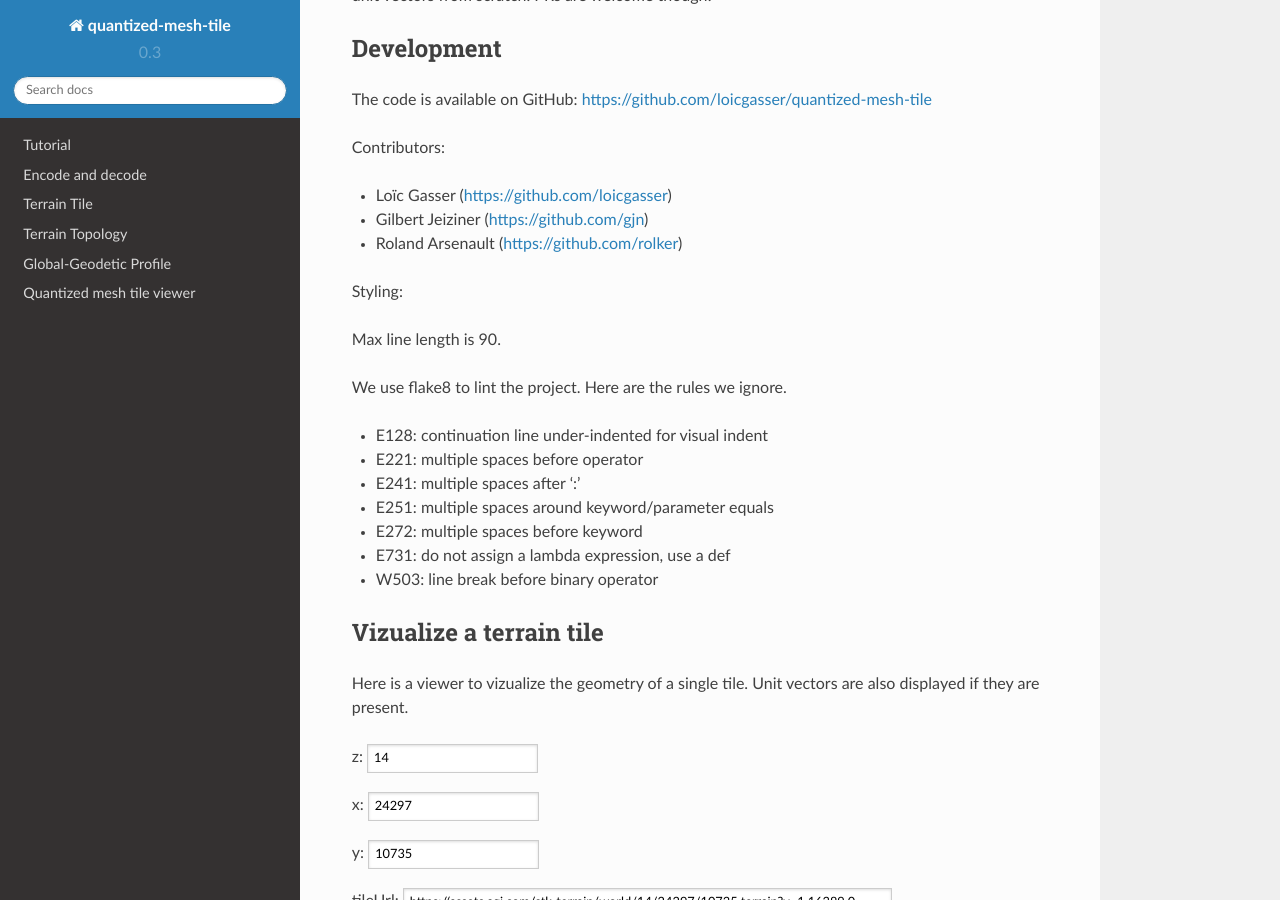
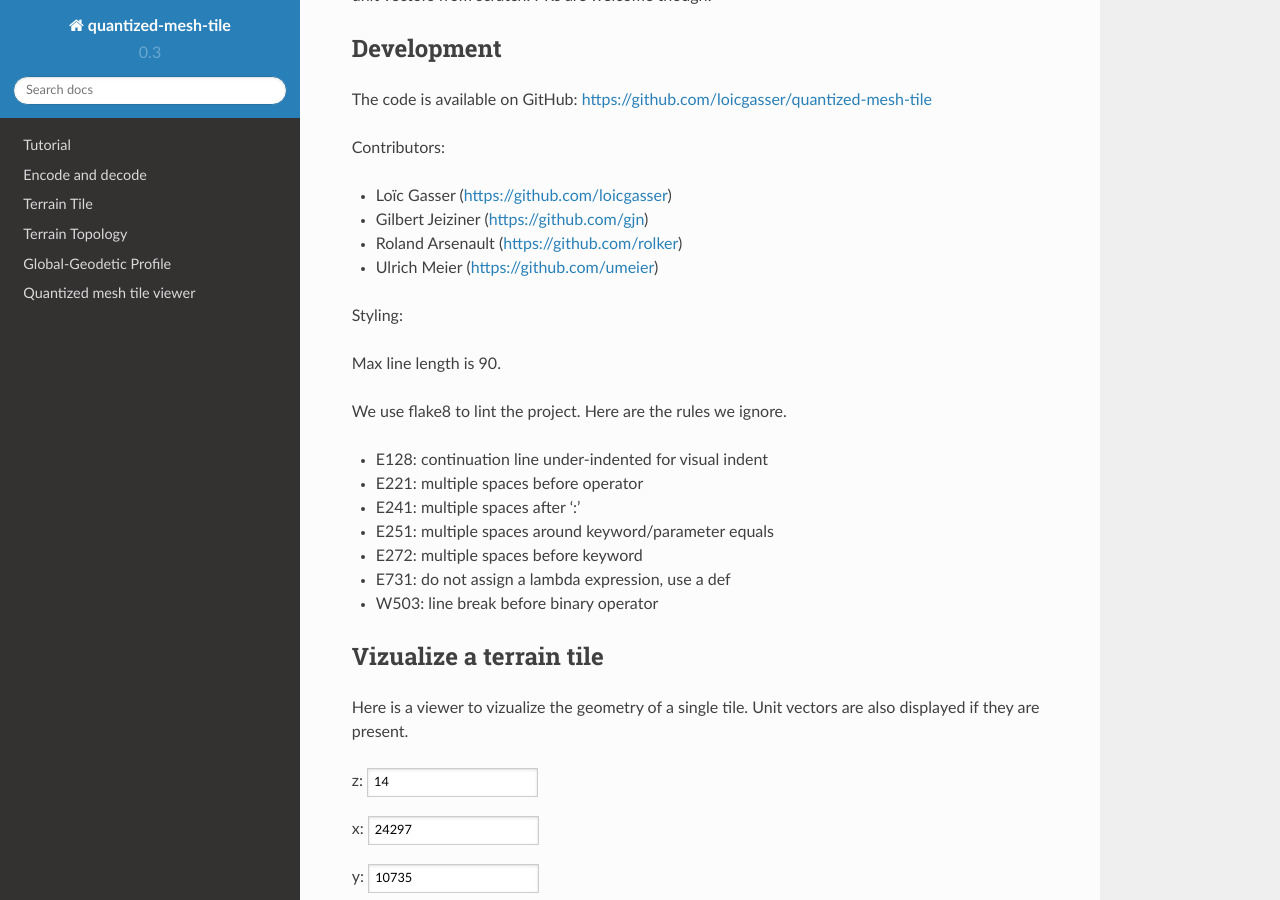
Before and after one commit to loicgasser/quantized-mesh-tile, a Sphinx documentation site: the page built from doc/source/index.rst, in a window 1280 px wide and 900 px high, scrolled down 816 px. Built offline with Sphinx 7.4.7 and the Read the Docs theme 2.0.0, drawn with Linux system fonts in a browser that asks for light colours.

Commit message:
Adding Ulrich Meier to contributors

```diff
--- a/doc/source/index.rst
+++ b/doc/source/index.rst
@@ -49,6 +49,7 @@ Contributors:
 * Loïc Gasser (https://github.com/loicgasser)
 * Gilbert Jeiziner (https://github.com/gjn)
 * Roland Arsenault (https://github.com/rolker)
+* Ulrich Meier (https://github.com/umeier)
 
 Styling:
 
```
